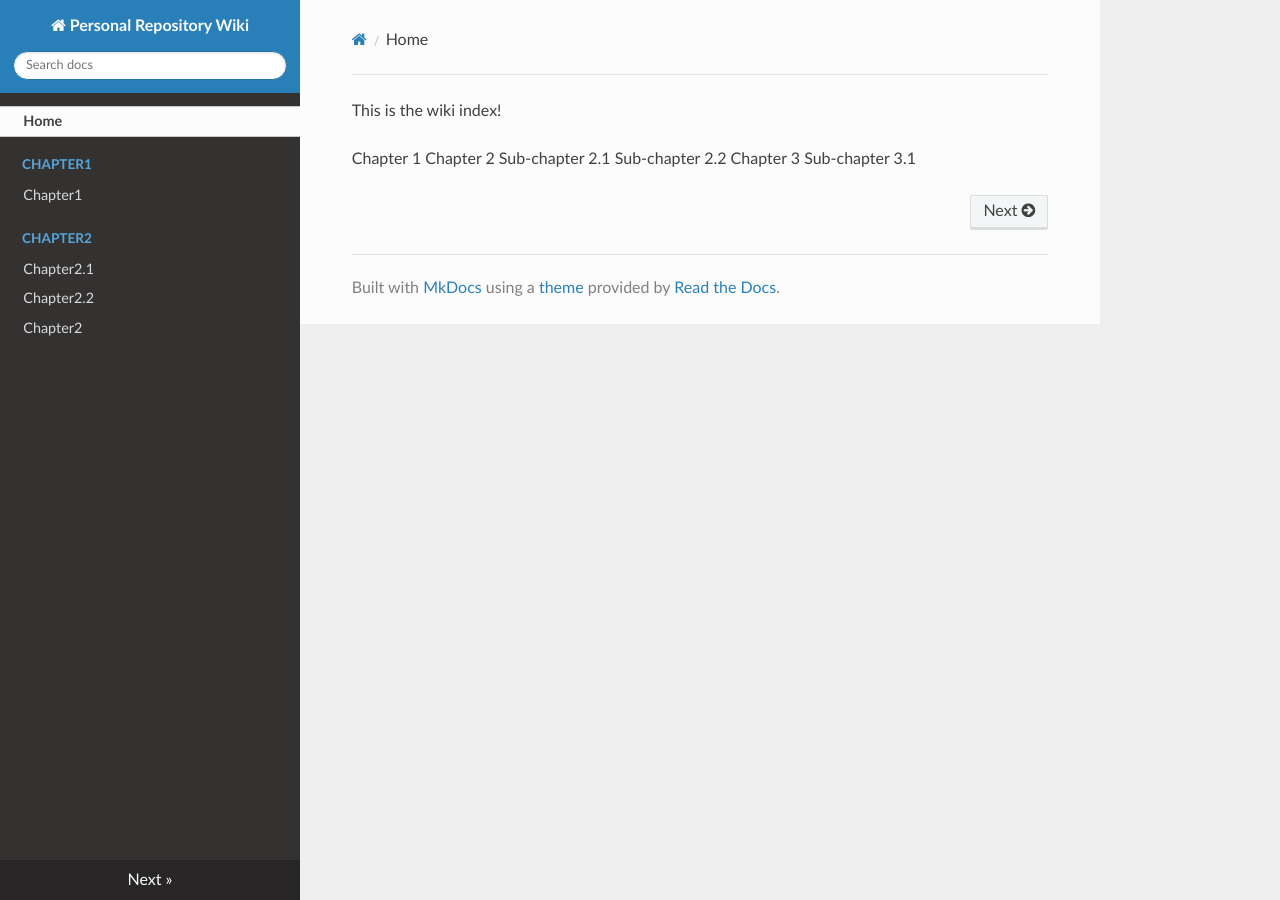
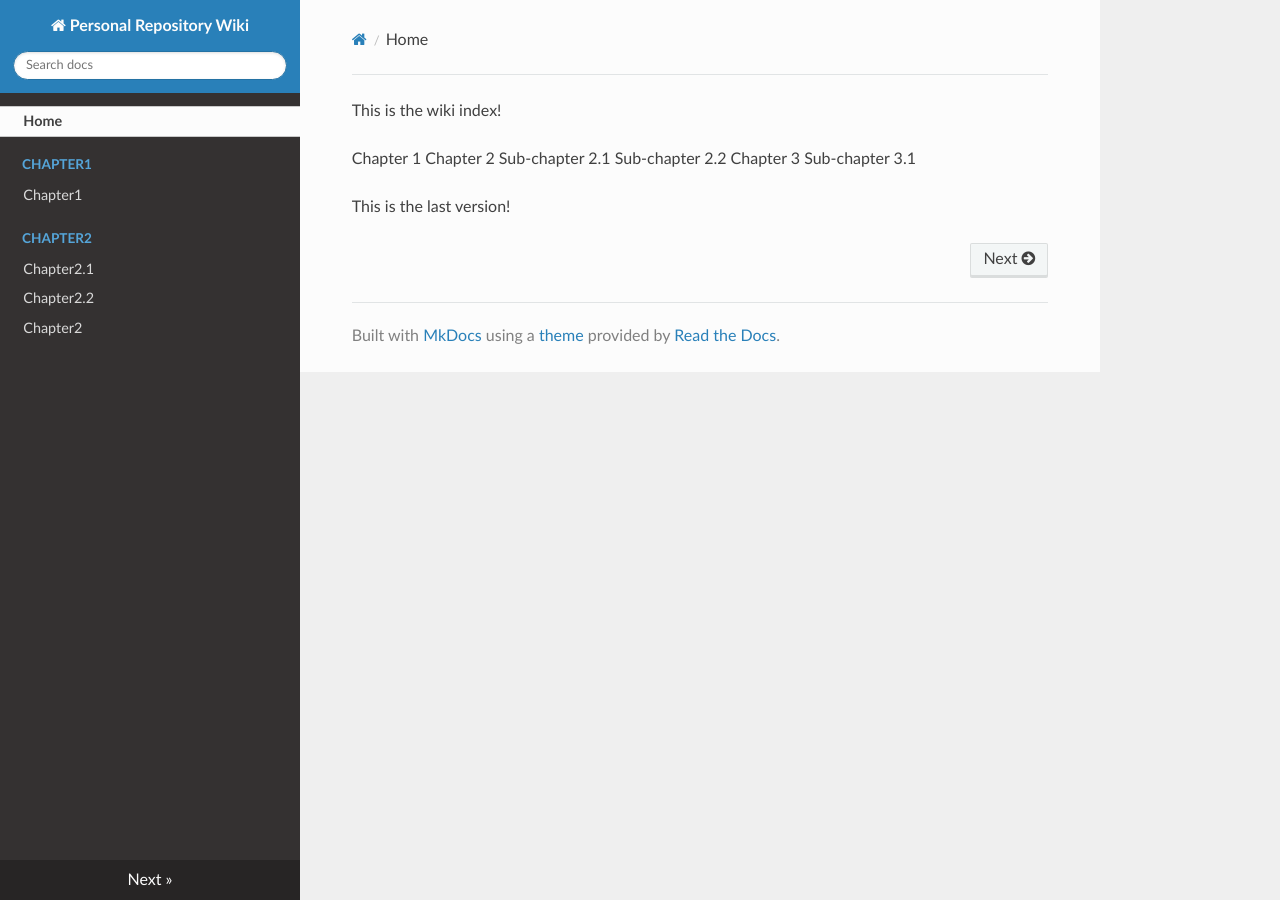
Before and after one commit to pedrokappaa/pedrokappaa, an MkDocs documentation site: the page built from docs/index.md, in a window 1280 px wide. Built offline with MkDocs 1.6.1, drawn with Linux system fonts in a browser that asks for light colours; nearby versions of some CDN libraries.

Commit message:
Updated index

```diff
--- a/docs/index.md
+++ b/docs/index.md
@@ -6,3 +6,5 @@ Chapter 2
     Sub-chapter 2.2
 Chapter 3
     Sub-chapter 3.1
+
+This is the last version!
```
